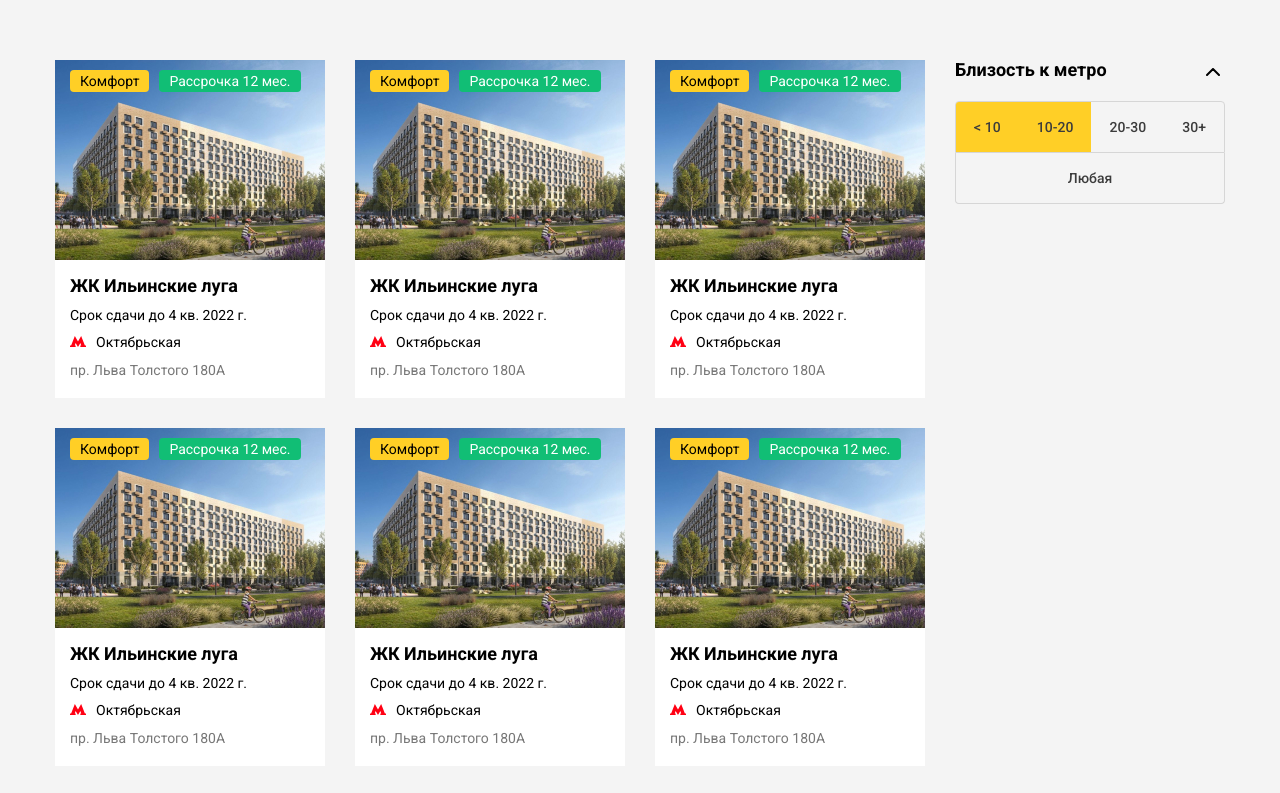
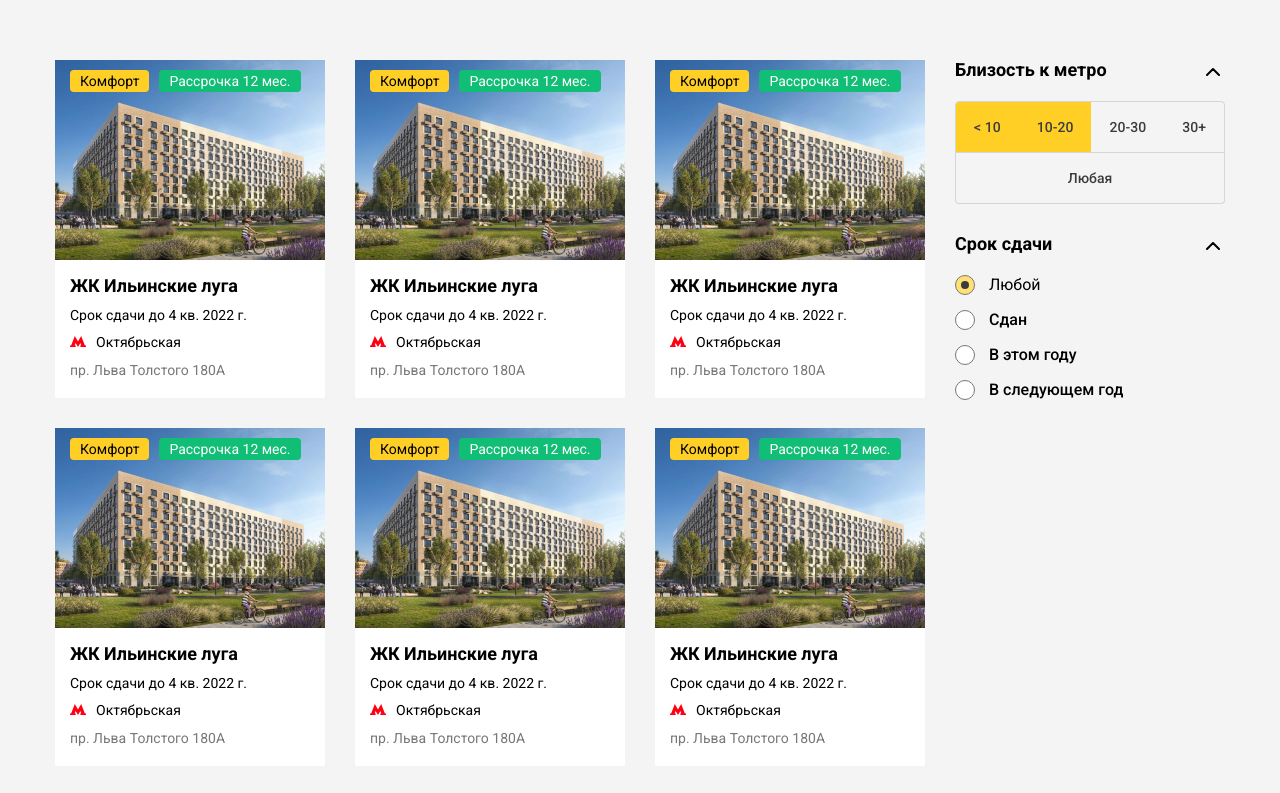
Before and after one commit to jahongirishmuhamedov/JS-Maket-Webacademy, a plain HTML site: page index.html in a window 1280 px wide. Shown: the top 793 px of the page. Drawn offline with Linux system fonts and the light colour scheme.

Commit message:
feat: add term widget section

```diff
--- a/css/style.css
+++ b/css/style.css
@@ -158,6 +158,10 @@ img {
     margin-right: 10px;
 }
 
+.widget + .widget {
+    margin-top: 30px;
+}
+
 .widget__title {
     position: relative;
     font-weight: 700;
@@ -229,3 +233,59 @@ img {
 .location__checkbox:checked + .location__btn:hover {
     background-color: #daab06;
 }
+
+.radio {
+    display: block;
+    cursor: pointer;
+}
+
+.radio + .radio {
+    margin-top: 15px;
+}
+
+.radio__title {
+    font-weight: 500;
+    font-size: 16px;
+    line-height: 1.18;
+    color: #000000;
+}
+
+.radio__real {
+    height: 1px;
+    width: 1px;
+    position: absolute;
+    opacity: 0;
+    appearance: none;
+}
+
+.radio__fake {
+    display: inline-block;
+    position: relative;
+    margin-right: 10px;
+    vertical-align: bottom;
+    border-radius: 50%;
+    width: 20px;
+    height: 20px;
+    background-color:  #fff;
+    border: 1px solid #777777;
+}
+
+.radio__real:checked + .radio__fake {
+    background-color:  #FFE074;
+}
+
+.radio__real:checked ~ .radio__title{
+    font-weight: 400;
+}
+
+.radio__real:checked + .radio__fake::before {
+    content: "";
+    position: absolute;
+    top: 50%;
+    left: 50%;
+    border-radius: 50%;
+    width: 8px;
+    height: 8px;
+    background-color: #3C3C3C;
+    transform: translate(-50%, -50%);
+}
--- a/index.html
+++ b/index.html
@@ -193,6 +193,32 @@
                     </div>
                 </div>
             </div>
+
+            <div class="widget">
+                <h3 class="widget__title">Срок сдачи</h3>
+                <div class="widget__body">
+                    <label class="radio">
+                        <input type="radio" class="radio__real" name="term" checked>
+                        <span class="radio__fake"></span>
+                        <span class="radio__title">Любой</span>
+                    </label>
+                    <label class="radio">
+                        <input type="radio" class="radio__real" name="term">
+                        <span class="radio__fake"></span>
+                        <span class="radio__title">Сдан</span>
+                    </label>
+                    <label class="radio">
+                        <input type="radio" class="radio__real" name="term">
+                        <span class="radio__fake"></span>
+                        <span class="radio__title">В этом году</span>
+                    </label>
+                    <label class="radio">
+                        <input type="radio" class="radio__real" name="term">
+                        <span class="radio__fake"></span>
+                        <span class="radio__title">В следующем год</span>
+                    </label>
+                </div>
+            </div>
         </aside>
     </div>
 </div>
```
